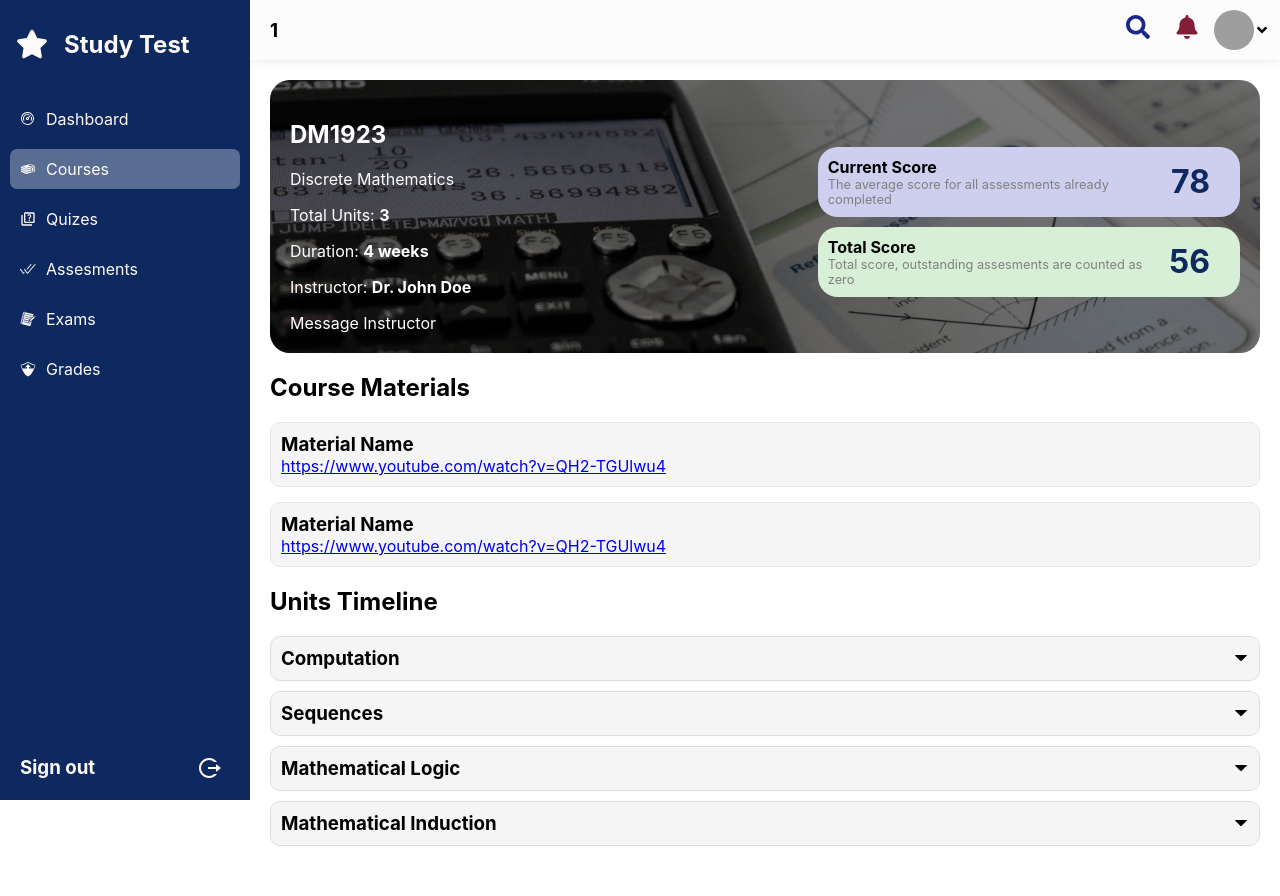
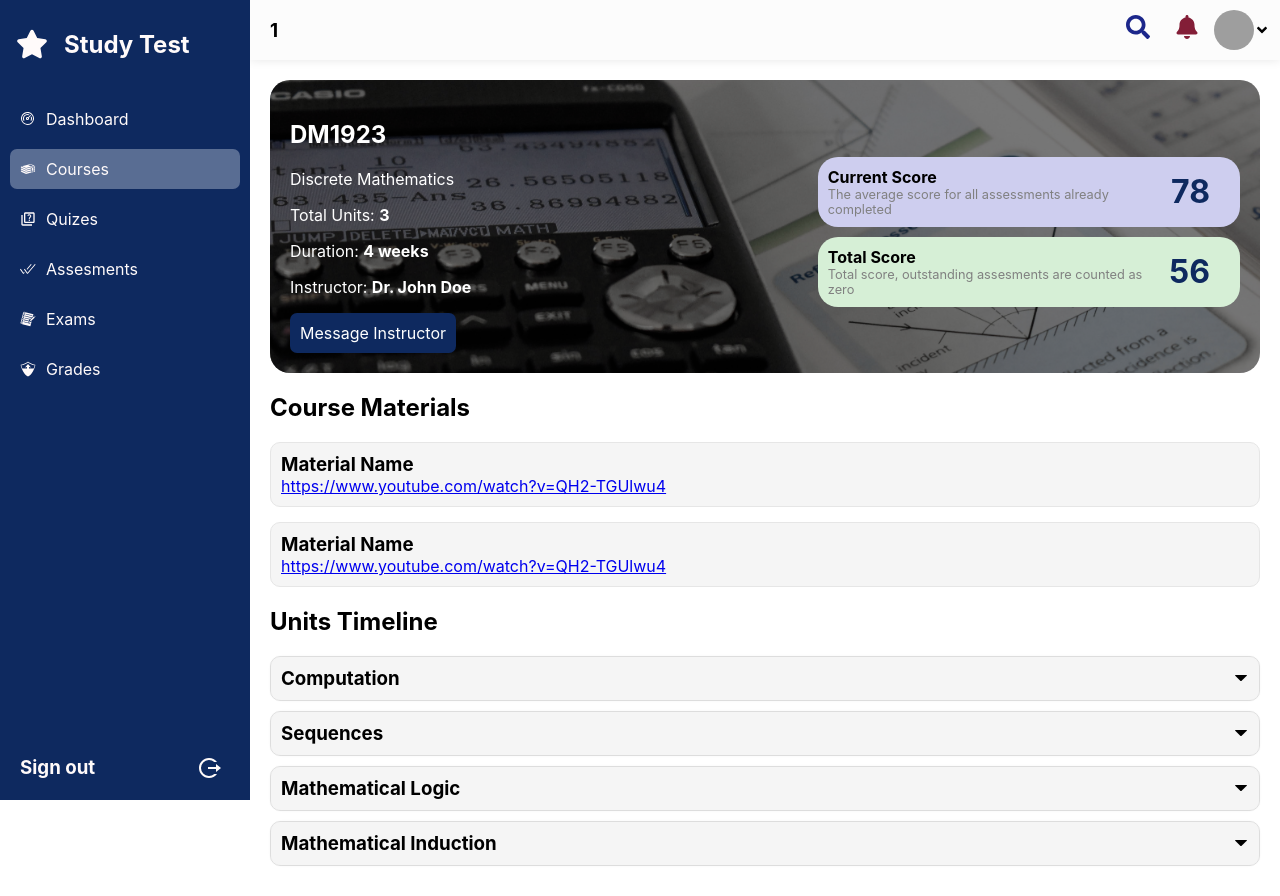
Before and after one commit to Codesgenius/study-test, a React (Create React App) app: page /student/courses/1 in a window 1280 px wide. Built offline with nearby package versions, Linux system fonts and the light colour scheme; grey boxes are pictures that could not be loaded.

Commit message:
changed some style

```diff
--- a/src/pages/student/CourseDetails.jsx
+++ b/src/pages/student/CourseDetails.jsx
@@ -25,7 +25,7 @@ const CourseDetails = () => {
               <p>
                 Instructor: <span>{courses[0].instructor}</span>
               </p>
-              <div className="message-quizes:">
+              <div className="message-instructor">
                 <div>Message Instructor</div>
               </div>
             </div>
```
